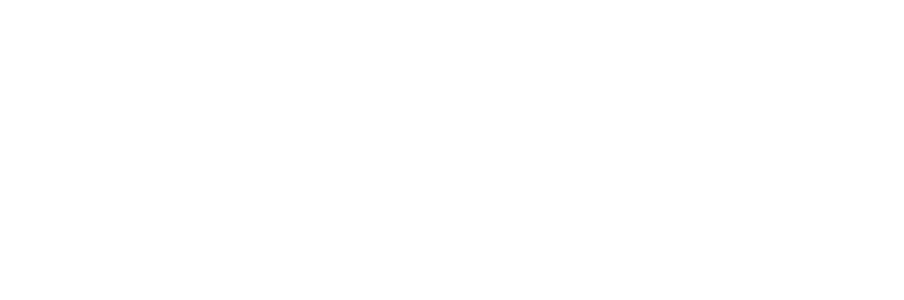
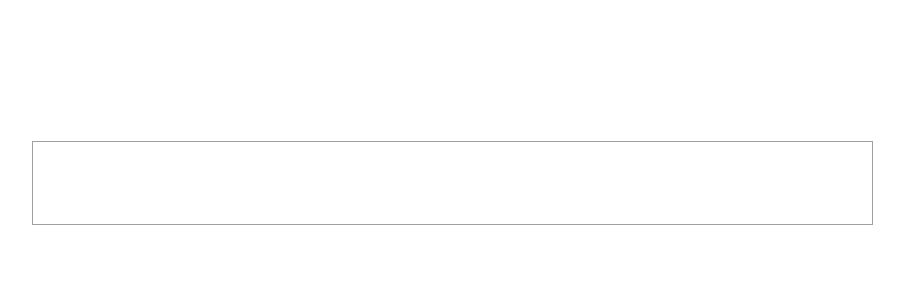
Before and after one commit to alexpetro000/rick-and-morty-party, a React (Create React App) app: page / in a window 1280 px wide. Shown: the top 300 px of the page, without its empty margins (203-1107 px from the left). Built offline with nearby package versions, Linux system fonts and the light colour scheme.

Commit message:
basic structure, api

```diff
--- /dev/null
+++ b/src/App.tsx
@@ -0,0 +1,19 @@
+import React from 'react';
+import { ApolloProvider } from '@apollo/react-hooks';
+import ApolloClient from 'apollo-boost';
+
+import RickAndMortyParty from './pages/RickAndMortyParty';
+
+const client = new ApolloClient({
+    uri: 'https://rickandmortyapi.com/graphql',
+});
+
+const App: React.FC = () => {
+    return (
+        <ApolloProvider client={client}>
+            <RickAndMortyParty />
+        </ApolloProvider>
+    );
+};
+
+export default App;
--- /dev/null
+++ b/src/components/CharacterList.tsx
@@ -0,0 +1,28 @@
+import React from 'react';
+
+type character = {
+    id: string | number;
+    name: string;
+    image: string;
+}
+
+interface CharacterListProps {
+    characters: character[];
+}
+
+const CharacterList: React.FC<CharacterListProps> = ({ characters }) => {
+    console.log(characters);
+    return (
+        <ul>
+            {characters.map((character) => (
+                <li key={character.id}>
+                    {character.id}
+                    &nbsp;
+                    {character.name}
+                </li>
+            ))}
+        </ul>
+    );
+};
+
+export default CharacterList;
--- /dev/null
+++ b/src/components/CharacterParty.tsx
@@ -0,0 +1,9 @@
+import React from 'react';
+
+const CharacterParty: React.FC = () => {
+    return (
+        <div />
+    );
+};
+
+export default CharacterParty;
--- /dev/null
+++ b/src/components/CharacterSearch.tsx
@@ -0,0 +1,32 @@
+import React from 'react';
+import styled from 'styled-components';
+
+const SearchInput = styled.input`
+    width: 100%;
+    height: 80px;
+    padding-left: 27px;
+    border: 1px solid #A0A0A0;
+
+    font-family: Roboto;
+    font-style: normal;
+    font-weight: 300;
+    font-size: 30px;
+    line-height: 35px;
+`;
+
+interface CharacterSearchProps {
+    value?: string,
+    onChange?(q: string): void;
+}
+
+const CharacterSearch: React.FC<CharacterSearchProps> = ({ value, onChange }) => {
+    const onInputChange = (event: React.ChangeEvent<HTMLInputElement>) => {
+        if (onChange) onChange(event.target.value.toUpperCase());
+    };
+
+    return (
+        <SearchInput value={value} onChange={onInputChange} />
+    );
+};
+
+export default CharacterSearch;
--- /dev/null
+++ b/src/hooks/useThrottle..ts
@@ -0,0 +1,16 @@
+import { useEffect, useMemo, useState } from 'react';
+import { throttle } from 'lodash';
+
+const useThrottle = <T, >(value: T, delay: number): T => {
+    const [thrVal, setThrValue] = useState(value);
+    const memoThrottle = useMemo(() => throttle(
+        setThrValue,
+        delay,
+    ), [delay]);
+    useEffect(() => {
+        memoThrottle(value);
+    }, [value, memoThrottle]);
+    return thrVal;
+};
+
+export default useThrottle;
--- a/src/index.tsx
+++ b/src/index.tsx
@@ -3,9 +3,11 @@ import ReactDOM from 'react-dom';
 import './index.css';
 import 'typeface-roboto';
 
+import App from './App';
+
 ReactDOM.render(
     <React.StrictMode>
-        {null}
+        <App />
     </React.StrictMode>,
     document.getElementById('root'),
 );
--- /dev/null
+++ b/src/pages/RickAndMortyParty.tsx
@@ -0,0 +1,102 @@
+import React, { useState } from 'react';
+import styled from 'styled-components';
+import { useQuery } from '@apollo/react-hooks';
+import { gql } from 'apollo-boost';
+import useThrottle from '../hooks/useThrottle.';
+
+import CharacterSearch from '../components/CharacterSearch';
+import CharacterList from '../components/CharacterList';
+import CharacterParty from '../components/CharacterParty';
+
+const CHARACTERS = gql`
+    query Characters($page: Int, $name: String) {
+        characters(page: $page, filter: {name: $name}) {
+            info {
+                count
+                pages
+                next
+            }
+            results {
+                id
+                name
+                image
+            }
+        }
+    }
+`;
+
+const Container = styled.div`
+    width: 810px;
+    margin: 141px auto 0 auto;
+`;
+
+type CharactersQueryResult = {
+    characters: {
+        info: {
+            count: number,
+            pages: number,
+            next: number
+        },
+        results: Array<{
+            id: string,
+            image: string,
+            name: string,
+        }>,
+    }
+}
+
+const RickAndMortyParty: React.FC = () => {
+    const [searchQuery, setSearchQuery] = useState<string>('');
+    const throttledSearchQuery = useThrottle(searchQuery.length > 2 ? searchQuery : '', 300);
+
+    const {
+        error, data, loading, fetchMore,
+    } = useQuery(CHARACTERS, {
+        variables: { name: throttledSearchQuery, page: 1 },
+        skip: throttledSearchQuery.length <= 2,
+        onCompleted: (d) => {
+            function loadMode(page: number) {
+                if (!page) return;
+                fetchMore({
+                    variables: {
+                        name: throttledSearchQuery,
+                        page,
+                    },
+                    updateQuery: (prev, { fetchMoreResult }) => {
+                        if (!fetchMoreResult) return prev;
+                        return {
+                            ...prev,
+                            characters: {
+                                ...prev.characters,
+                                info: fetchMoreResult.characters.info,
+                                results: [
+                                    ...prev.characters.results,
+                                    ...fetchMoreResult.characters.results,
+                                ],
+                            },
+                        };
+                    },
+                }).then((res) => {
+                    if (!res.data) return;
+                    loadMode(res.data.characters.info.next);
+                });
+            }
+            if (d) loadMode(d.characters.info.next);
+        },
+    });
+
+    return (
+        <Container>
+            <CharacterSearch
+                value={searchQuery}
+                onChange={setSearchQuery}
+            />
+            {loading && 'Loading...'}
+
+            <CharacterList characters={error || !data ? [] : data.characters.results} />
+            <CharacterParty />
+        </Container>
+    );
+};
+
+export default RickAndMortyParty;
```
Also changed, not shown: package.json (+8 -0 lines), .eslintrc.js, 2 other files (tests, documents, lock files or other folders).
